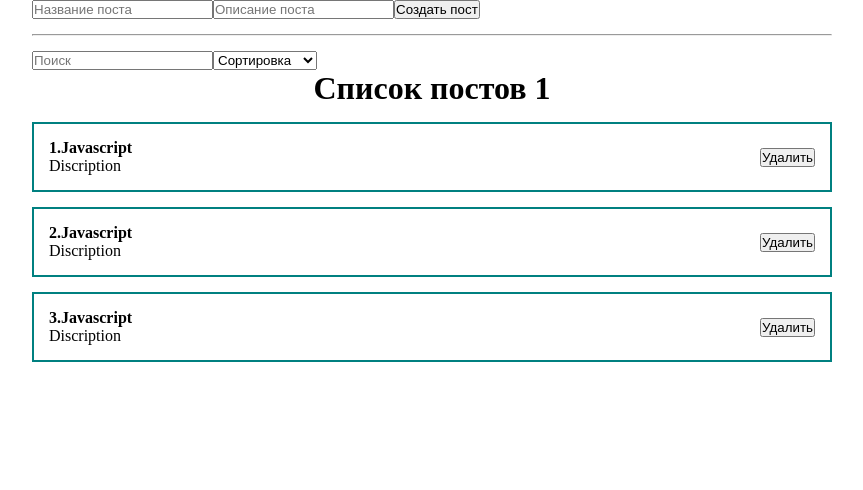
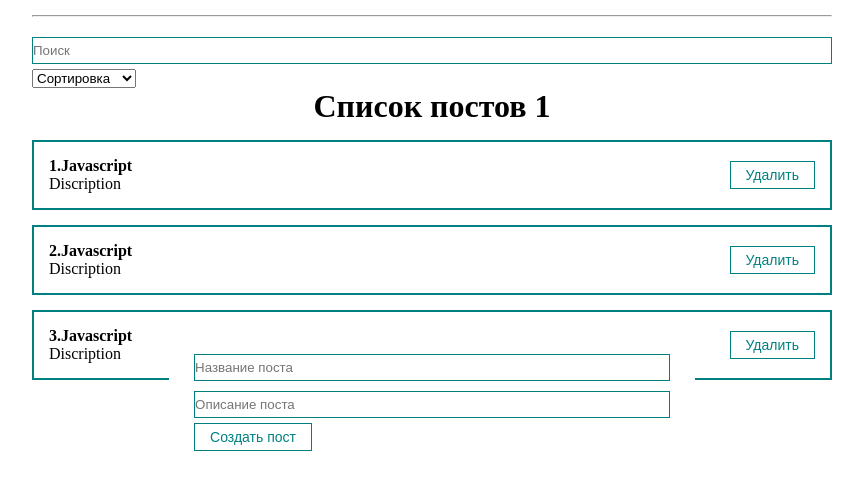
Before and after one commit to pevacik/MentorSteps, a React (Vite) app: page / in a window 1280 px wide. Shown: the top 490 px of the page, without its empty margins (208-1071 px from the left). Built offline with nearby package versions, Linux system fonts and the light colour scheme.

Commit message:
Работа с модалкой

```diff
--- a/src/App.jsx
+++ b/src/App.jsx
@@ -2,9 +2,8 @@
 import PostList from './components/PostList'
 import { useMemo, useState } from 'react'
 import PostForm from './components/PostForm'
-import MySelect from './components/UI/select/MySelect'
-import MyInput from './components/UI/input/MyInput'
 import PostFilter from './components/PostFilter'
+import MyModal from './components/UI/modal/MyModal'
 
 function App() {
   const [posts, setPosts] = useState([
@@ -43,23 +42,24 @@
   }
 
   return (
+
     <div className='App'>
+      <MyModal visible={true} >
         <PostForm create={createPost} />
+      </MyModal>
+
       <hr style={{ margin: '15px 0' }} />
       <PostFilter
         filter={filter}
         setFilter={setFilter}
       />
 
-      {sortedAndSearchedPosts.length ? (
       <PostList
         remove={removePost}
         posts={sortedAndSearchedPosts}
         title='Список постов 1'
       />
-      ) : (
-        <h1 style={{ textAlign: 'center' }}>Посты не найдеты!</h1>
-      )}
+
     </div>
   )
 }
--- a/src/components/PostList.jsx
+++ b/src/components/PostList.jsx
@@ -2,6 +2,15 @@
 import Postitem from './Postitem'
 
 const PostList = ({ posts, title, remove }) => {
+
+  if(!posts.length){
+    return (
+      <h1 style={{ textAlign: 'center' }}>
+        Посты не найдеты!
+      </h1>
+    )
+  }
+
   return (
     <div>
       <h1 style={{ textAlign: 'center' }}>{title}</h1>
--- a/src/components/UI/button/Mybutton.jsx
+++ b/src/components/UI/button/Mybutton.jsx
@@ -2,7 +2,7 @@
 
 const Mybutton = ({ children, ...props }) => {
   return (
-    <button {...props} className='classes.mtBtn'>
+    <button {...props} className={classes.myBtn}>
       {children}
     </button>
   )
--- a/src/components/UI/input/MyInput.jsx
+++ b/src/components/UI/input/MyInput.jsx
@@ -1,9 +1,9 @@
 import React from 'react'
-// eslint-disable-next-line no-unused-vars
+
 import classes from './MyInput.module.css'
 
 const MyInput = React.forwardRef((props, ref) => {
-  return <input {...props} className='clasess.myInput' />
+  return <input {...props} className={classes.myInput} />
 })
 
 export default MyInput
--- /dev/null
+++ b/src/components/UI/modal/MyModal.jsx
@@ -0,0 +1,20 @@
+
+import cl from './Mymodal.module.css'
+
+const MyModal = ({children, visible, setVisible}) => {
+
+  const rootClasses = [cl.myModal]
+  if(visible) {
+    rootClasses.push(cl.active)
+  }
+
+  return (
+    <div className={rootClasses.join(' ')}>
+      <div className={cl.myModalContent} >
+        {children}
+      </div>
+    </div>
+  )
+}
+
+export default MyModal
--- /dev/null
+++ b/src/components/UI/modal/Mymodal.module.css
@@ -0,0 +1,23 @@
+.myModal {
+    position: fixed;
+    top: 0;
+    bottom: 0;
+    left: 0;
+    right: 0;
+    display: none;
+    background:
+     z-index: 1000;
+}
+
+.myModalContent{
+    padding: 25px;
+    background: white;
+    border-radius: 16px;
+    min-width: 250px;
+}
+
+.myModal.active {
+    display: flex;
+    justify-content: center;
+    align-items: center;
+}
--- a/src/components/UI/select/MySelect.jsx
+++ b/src/components/UI/select/MySelect.jsx
@@ -8,7 +8,9 @@
       </option>
 
       {options.map((option) => (
-        <option key={option.value} value={option.value}>
+        <option
+          key={option.value}
+          value={option.value}>
           {option.name}
         </option>
       ))}
```
Lines whose indentation alone changed are shown as unchanged.
